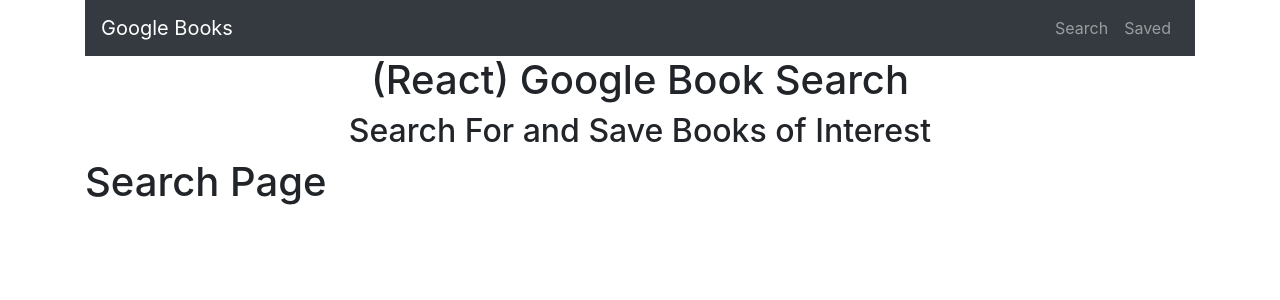
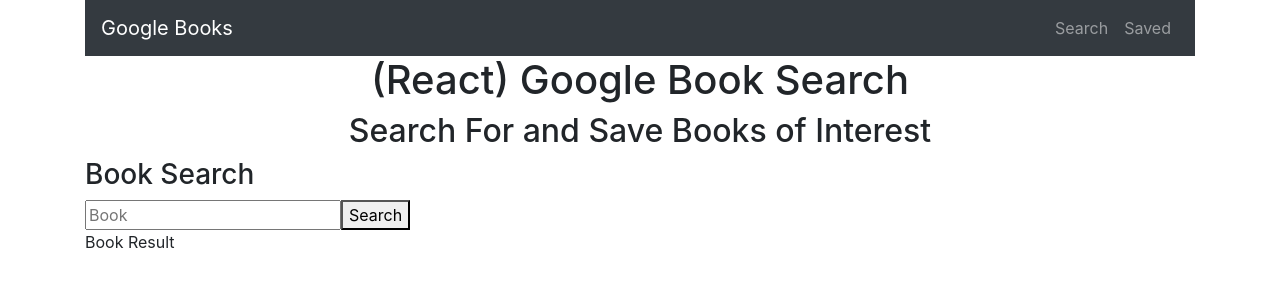
Before and after one commit to breakfastitem/GoogleBookSearch, a React (Create React App) app in the folder client/: page /search in a window 1280 px wide. Shown: the top 300 px of the page. Built offline with nearby package versions, Linux system fonts and the light colour scheme.

Commit message:
Added content to saved and search pages

```diff
--- /dev/null
+++ b/client/src/components/BookResult/bookResult.js
@@ -0,0 +1,14 @@
+import React from "react";
+import "./styles.css";
+
+function BookResult() {
+    return (
+        <div className="row">
+            <div className="col-12">
+                <p>Book Result</p>
+            </div>
+        </div>);
+}
+
+
+export default BookResult;
--- a/client/src/pages/Saved/saved.js
+++ b/client/src/pages/Saved/saved.js
@@ -1,8 +1,16 @@
 import React from "react";
+import BookResult from "../../components/BookResult/bookResult";
 import "./styles.css";
 
 function Saved() {
-    return (<h1>Save Page</h1>);
+    return (
+        <div className="row">
+            <div className="col-12">
+                <h3>Saved Books</h3>
+
+                <BookResult />
+            </div>
+        </div>);
 }
 
 
--- a/client/src/pages/Search/search.js
+++ b/client/src/pages/Search/search.js
@@ -1,9 +1,22 @@
 import React from "react";
+import BookResult from "../../components/BookResult/bookResult";
 import "./styles.css";
 
 function Search() {
 
-    return (<h1>Search Page</h1>);
+    return (
+        <div className="row">
+            <div className="col-12">
+                <form>
+                    <h3>Book Search</h3>
+                    <input placeholder="Book"></input>
+                    <button>Search</button>
+                </form>
+
+                <BookResult />
+            </div>
+        </div>
+    );
 }
 
 
```
Also changed, not shown: client/src/components/BookResult/styles.css (added).
